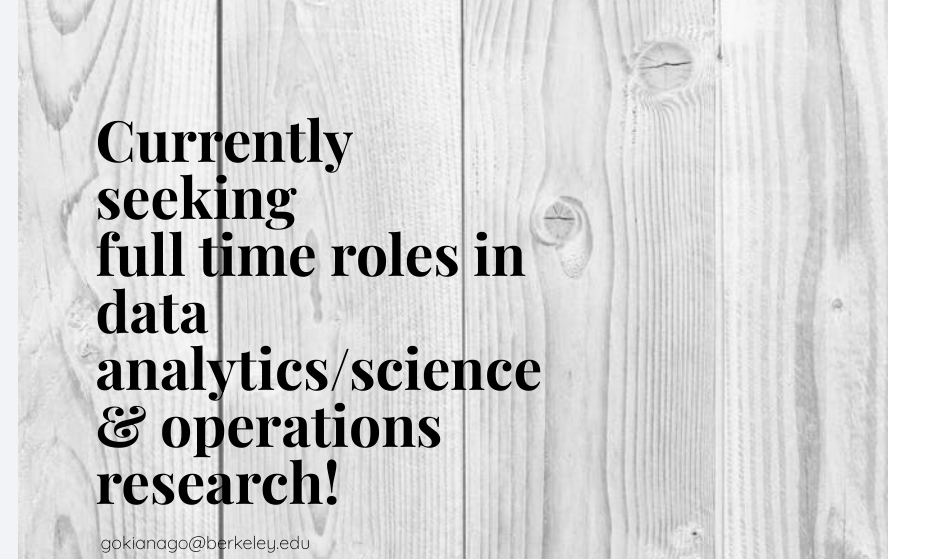
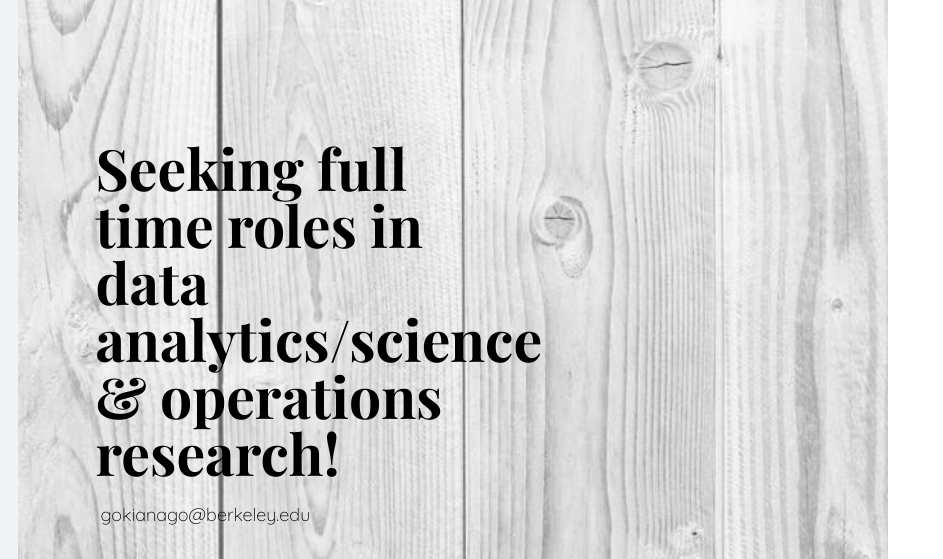
Before and after one commit to kianag/kianag.github.io, a plain HTML site: page index.html in a window 1280 px wide. Shown: the part 142-701 px from the top of the page, 337-1280 px from the left. Drawn offline with nearby package versions, Linux system fonts and the light colour scheme; files whose address does not match are found by name; a web font is replaced by a local one.

Commit message:
Shorten front page greeting

```diff
--- a/index.html
+++ b/index.html
@@ -132,7 +132,7 @@ Copyright &copy;<script>document.write(new Date().getFullYear());</script> All r
 					   			<div class="col-md-6 col-md-offset-3 col-md-pull-3 col-sm-12 col-xs-12 js-fullheight slider-text">
 					   				<div class="slider-text-inner">
 					   					<div class="desc">
-						   					<h1>Currently seeking<br>full time roles in data analytics/science & operations research!</h1>
+						   					<h1>Seeking full<br>time roles in data analytics/science & operations research!</h1>
 
 						   					<!-- COMMENT OUT
 												<h2>100% html5 bootstrap templates Made by <a href="https://colorlib.com/" target="_blank">colorlib.com</a></h2>
```
